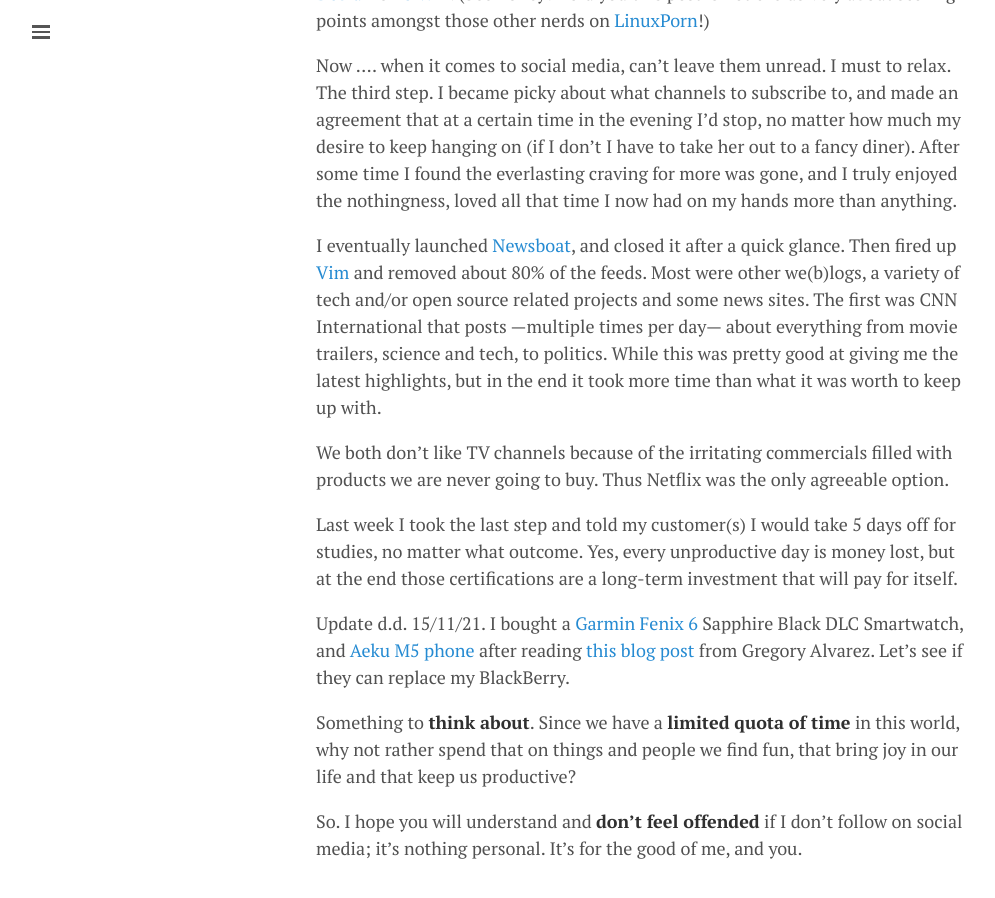
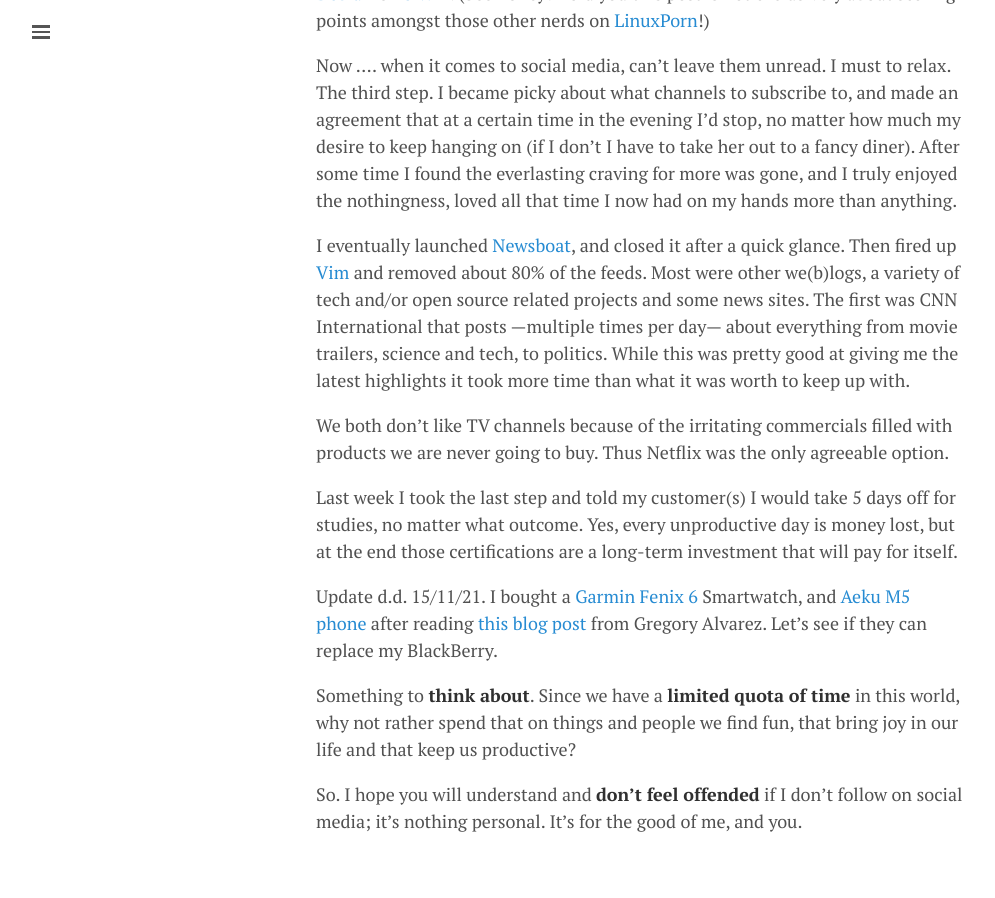
Before and after one commit to lgeurts/lgeurts.github.io, a Jekyll site: the page built from _posts/2021-11-09-why-i-decided-to-limit-my-social-presence.md, in a window 1280 px wide and 900 px high, scrolled down 1327 px. Shown: the whole window, without its empty margins (0-995 px from the left). Built offline with Jekyll 4.4.1, drawn with Linux system fonts in a browser that asks for light colours; nearby versions of some CDN libraries; comment, search, counter and statistics services are not loaded.

Commit message:
Update 2021-11-09-why-i-decided-to-limit-my-social-presence.md

```diff
--- a/_posts/2021-11-09-why-i-decided-to-limit-my-social-presence.md
+++ b/_posts/2021-11-09-why-i-decided-to-limit-my-social-presence.md
@@ -29,13 +29,13 @@
 Now .... when it comes to social media, can’t leave them unread. I must to relax.
 The third step. I became picky about what channels to subscribe to, and made an agreement that at a certain time in the evening I'd stop, no matter how much my desire to keep hanging on (if I don't I have to take her out to a fancy diner). After some time I found the everlasting craving for more was gone, and I truly enjoyed the nothingness, loved all that time I now had on my hands more than anything.
 
-I eventually launched [Newsboat](https://newsboat.org/), and closed it after a quick glance. Then fired up [Vim](https://www.vim.org/download.php/) and removed about 80% of the feeds. Most were other we(b)logs, a variety of tech and/or open source related projects and some news sites. The first was CNN International that posts —multiple times per day— about everything from movie trailers, science and tech, to politics. While this was pretty good at giving me the latest highlights, but in the end it took more time than what it was worth to keep up with.
+I eventually launched [Newsboat](https://newsboat.org/), and closed it after a quick glance. Then fired up [Vim](https://www.vim.org/download.php/) and removed about 80% of the feeds. Most were other we(b)logs, a variety of tech and/or open source related projects and some news sites. The first was CNN International that posts —multiple times per day— about everything from movie trailers, science and tech, to politics. While this was pretty good at giving me the latest highlights it took more time than what it was worth to keep up with.
 
 We both don't like TV channels because of the irritating commercials filled with products we are never going to buy. Thus Netflix was the only agreeable option.
 
 Last week I took the last step and told my customer(s) I would take 5 days off for studies, no matter what outcome. Yes, every unproductive day is money lost, but at the end those certifications are a long-term investment that will pay for itself.
 
-Update d.d. 15/11/21. I bought a [Garmin Fenix 6](https://www.adorama.com/gp0100215816.html) Sapphire Black DLC Smartwatch, and [Aeku M5 phone](https://www.amazon.com/Phone-4-5mm-Ultra-Pocket-Black/dp/B00JN82EFO) after reading [this blog post](https://www.alvarez.io/posts/living-like-it-s-99/) from Gregory Alvarez. Let's see if they can replace my BlackBerry.
+Update d.d. 15/11/21. I bought a [Garmin Fenix 6](https://www.adorama.com/gp0100215816.html) Smartwatch, and [Aeku M5 phone](https://www.amazon.com/Phone-4-5mm-Ultra-Pocket-Black/dp/B00JN82EFO) after reading [this blog post](https://www.alvarez.io/posts/living-like-it-s-99/) from Gregory Alvarez. Let's see if they can replace my BlackBerry.
 
 Something to **think about**. Since we have a **limited quota of time** in this world, why not rather spend that on things and people we find fun, that bring joy in our life and that keep us productive?
 
```
